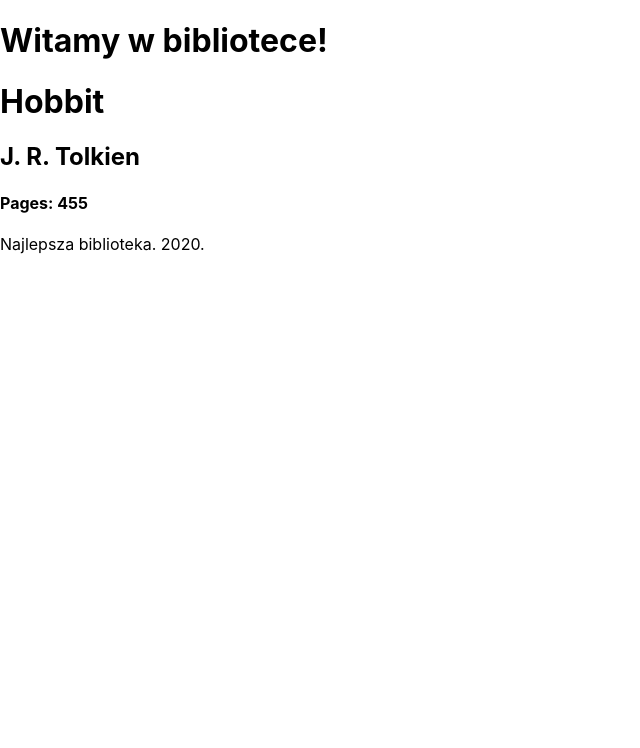
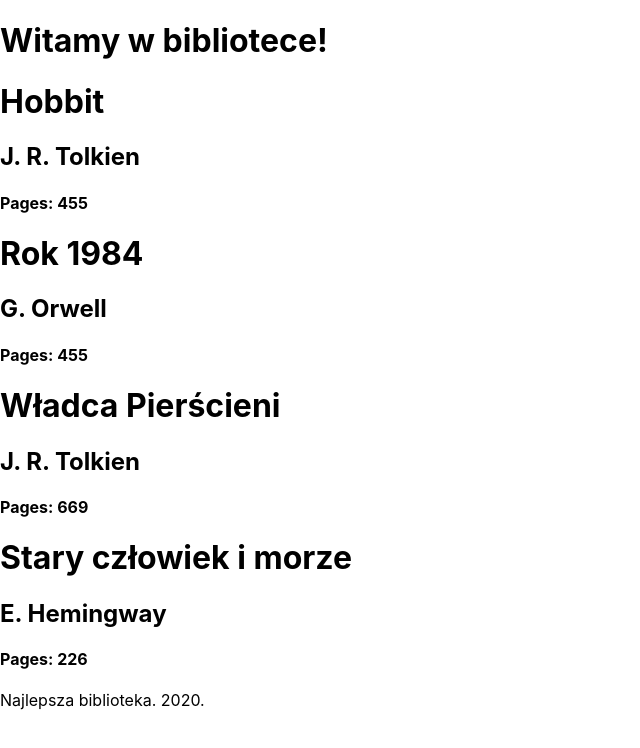
Before and after one commit to marlenaduleba/react-learning, a React (Create React App) app: page / in a window 1280 px wide. Shown: the top 748 px of the page, without its empty margins (0-640 px from the left). Built offline with nearby package versions, Linux system fonts and the light colour scheme.

Commit message:
book list rendered

```diff
--- a/src/components/book/BookDescription.js
+++ b/src/components/book/BookDescription.js
@@ -1,29 +1,12 @@
-import React, {Component} from "react";
+const BookDescription = (props) => {
+  return (
+    <div>
+    <h1>{props.title}</h1>
+    <h2>{props.author}</h2>
+    <h4>Pages: {props.pages}</h4>
+    </div>
+  );
 
-class BookDescription extends Component {
-  constructor(props) {
-    super(props);
-    this.state = {
-      book: {
-           title: "Hobbit",
-           author: "J. R. Tolkien",
-           pages: "455",
-         }
-    };
-  }
-
-  render() {
-    return (
-      <div>
-
-   <h1>{this.state.book.title}</h1>
-   <h2>{this.state.book.author}</h2>
-   <h4>Pages: {this.state.book.pages}</h4>
-
- </div>
-    )
-  }
 }
 
-
 export default BookDescription;
--- a/src/pages/book/Book.js
+++ b/src/pages/book/Book.js
@@ -4,11 +4,47 @@ import Footer from "../../components/partial/Footer";
 import BookDescription from "../../components/book/BookDescription";
 
 class Book extends Component {
+  constructor(props) {
+    super(props);
+    this.state = {
+      books: [
+        {
+          title: "Hobbit",
+          author: "J. R. Tolkien",
+          pages: "455",
+        },
+        {
+          title: "Rok 1984",
+          author: "G. Orwell",
+          pages: "455",
+        },
+        {
+          title: "Władca Pierścieni",
+          author: "J. R. Tolkien",
+          pages: "669",
+        },
+        {
+          title: "Stary człowiek i morze",
+          author: "E. Hemingway",
+          pages: "226",
+        },
+      ],
+    };
+  }
   render() {
     return (
       <div>
         <Header />
-        <BookDescription />
+
+        {this.state.books.map((book, i) => (
+          <BookDescription
+            key={i}
+            title={book.title}
+            author={book.author}
+            pages={book.pages}
+          />
+        ))}
+
         <Footer />
       </div>
     );
```
